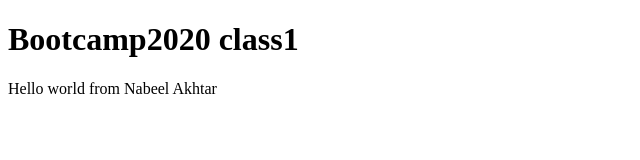
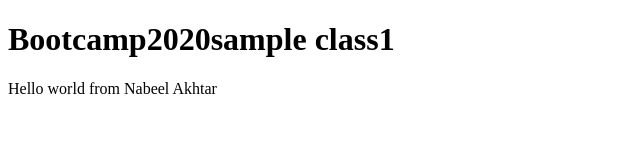
Before and after one commit to NabeelAkhtarHarl/bootcamp2020class1, a plain HTML site: page index.html in a window 1280 px wide. Shown: the whole page, without its empty margins (0-640 px from the left). Drawn offline with Linux system fonts and the light colour scheme.

Commit message:
update index.html

```diff
--- a/index.html
+++ b/index.html
@@ -6,7 +6,7 @@
     <title>bootcampclass1</title>
 </head>
 <body>
-    <h1>Bootcamp2020 class1</h1>
+    <h1>Bootcamp2020sample class1 </h1>
     <div>
         Hello world from Nabeel Akhtar
     </div>
```
